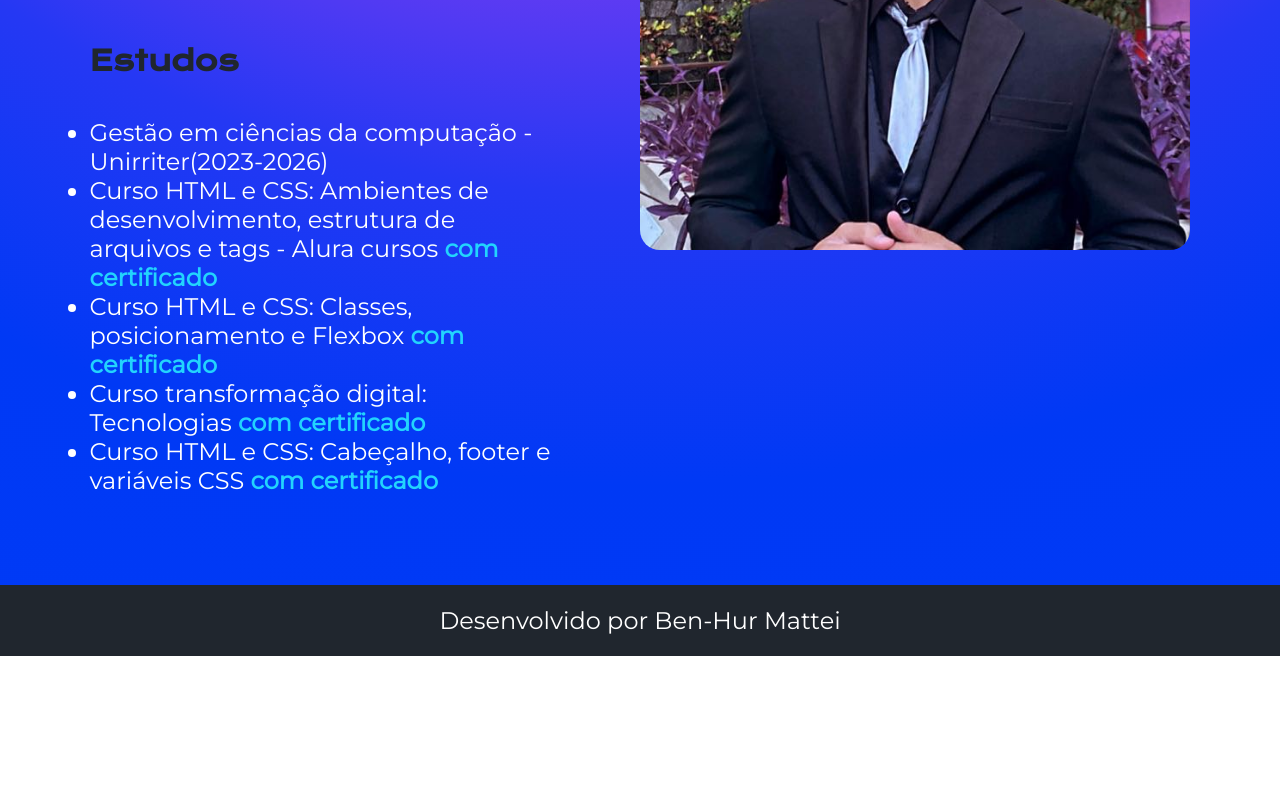
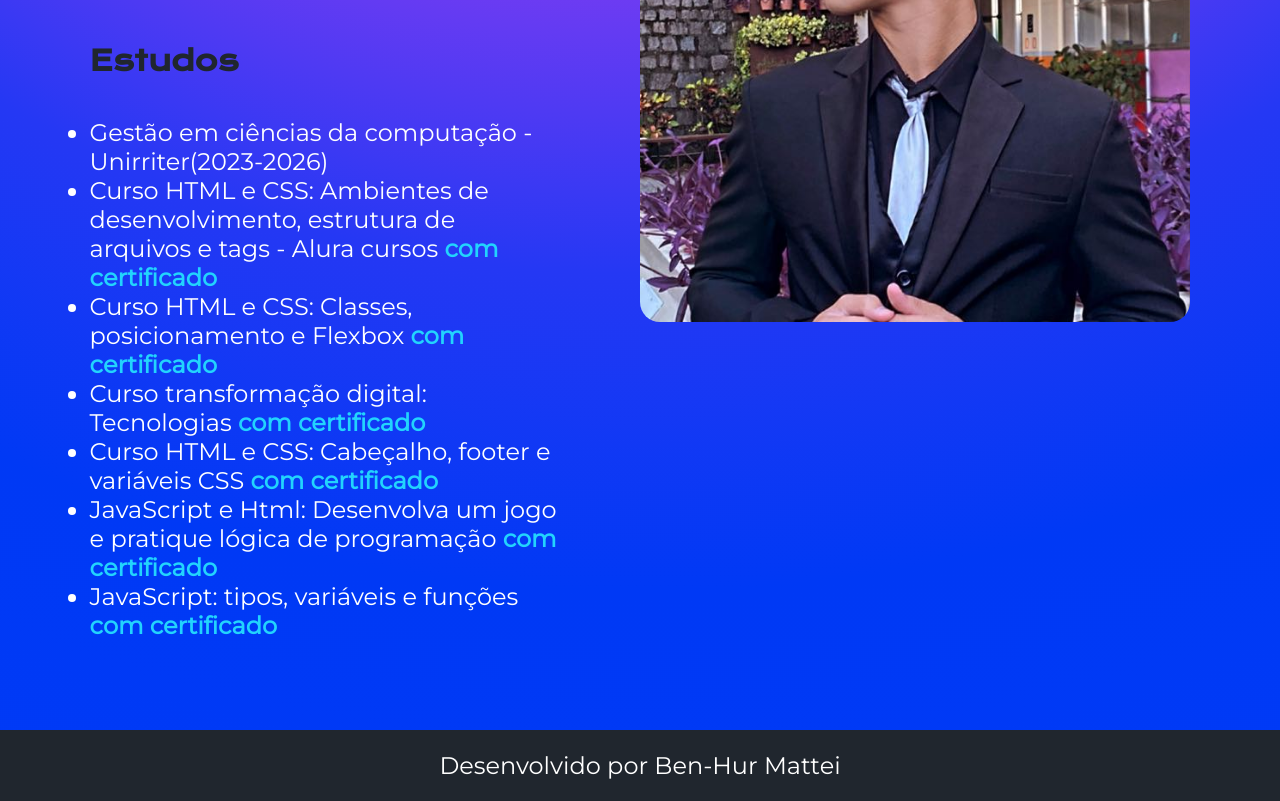
Before and after one commit to Ben-hur19/portfolio, a plain HTML site: page curriculo.html in a window 1280 px wide. Shown: the part 693-1494 px from the top of the page. Before the commit the page ends 1349 px from the top, so only its background shows below. Drawn offline with nearby package versions, Linux system fonts and the light colour scheme.

Commit message:
Update curriculo.html

```diff
--- a/curriculo.html
+++ b/curriculo.html
@@ -36,6 +36,8 @@
                     <li>Curso HTML e CSS: Classes, posicionamento e Flexbox<a href="https://cursos.alura.com.br/user/altimguim/course/html-css-classes-posicionamento-flexbox/certificate"><strong class="titulo-destaque"> com certificado</strong></a></li>
                     <li>Curso transformação digital: Tecnologias <a href="https://cursos.alura.com.br/user/altimguim/course/transformacao-digital-tecnologias/certificate"><strong class="titulo-destaque"> com certificado</strong></a>
                     <li>Curso HTML e CSS: Cabeçalho, footer e variáveis CSS <a href="https://cursos.alura.com.br/user/altimguim/course/html-css-cabecalho-footer-variaveis-css/certificate"><strong class="titulo-destaque"> com certificado</strong></a>
+                    <li>JavaScript e Html: Desenvolva um jogo e pratique lógica de programação <a href="https://cursos.alura.com.br/user/altimguim/course/logica-programacao-javascript-html/certificate"><strong class="titulo-destaque"> com certificado</strong></a>
+                    <li>JavaScript: tipos, variáveis e funções <a href="https://cursos.alura.com.br/user/altimguim/course/fundamentos-javascript-tipos-variaveis-funcoes/certificate"><strong class="titulo-destaque"> com certificado</strong></a>
                     </li>
                 </ul>
         </section>
```
